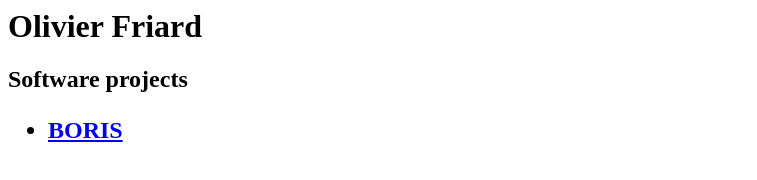
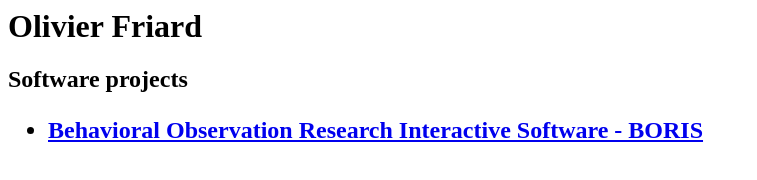
Before and after one commit to olivierfriard/olivierfriard.github.io, a plain HTML site: page index.html in a window 1280 px wide. Shown: the whole page, without its empty margins (0-757 px from the left). Drawn offline with Linux system fonts and the light colour scheme.

Commit message:
Update index.html

```diff
--- a/index.html
+++ b/index.html
@@ -3,6 +3,6 @@
 <h2>Software projects<h2>
 
 <ul>
-  <li><a href="http://www.boris.unito.it">BORIS</a></li>
+  <li><a href="http://www.boris.unito.it">Behavioral Observation Research Interactive Software - BORIS</a></li>
 
   </ul>
```
